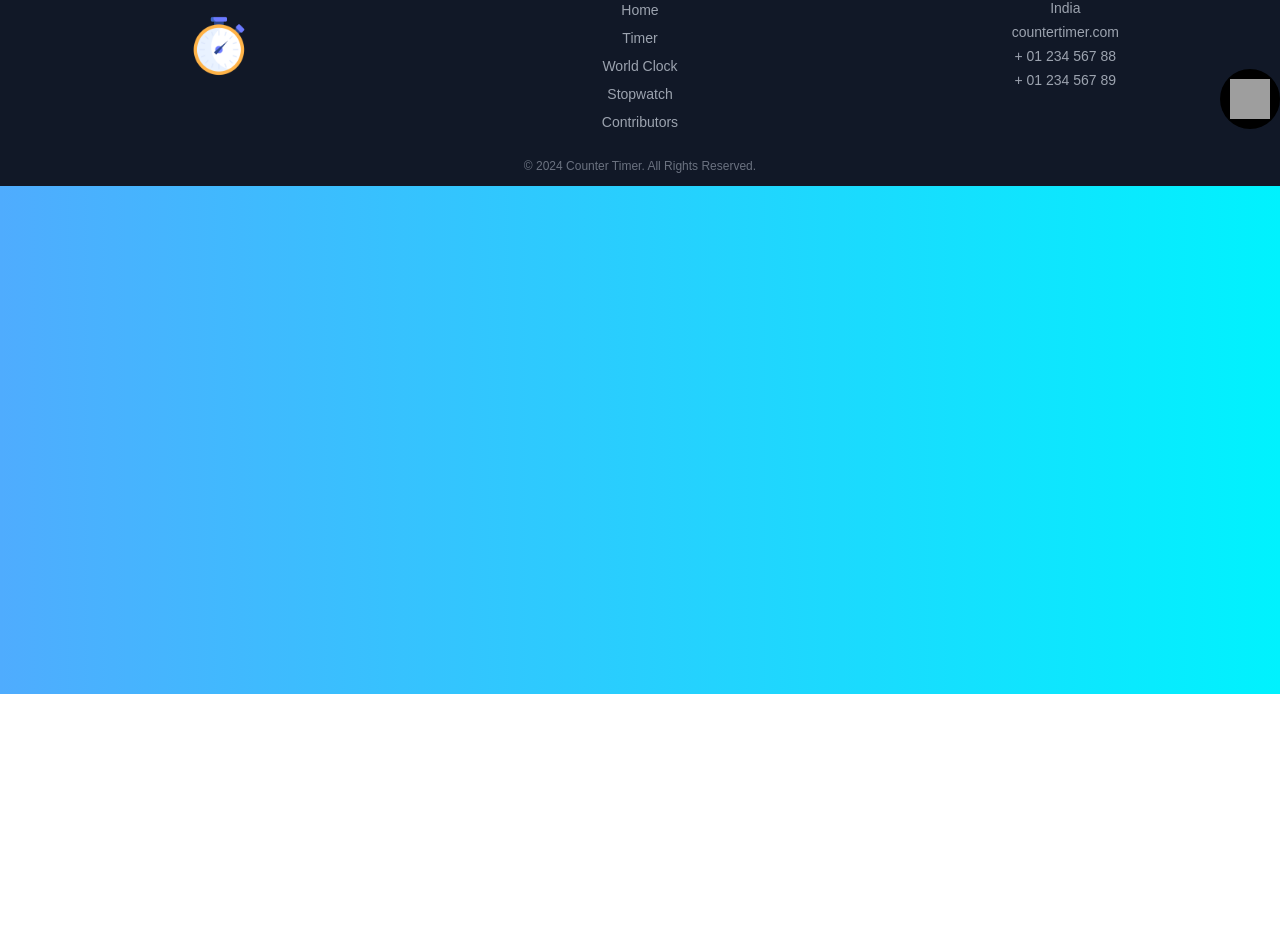
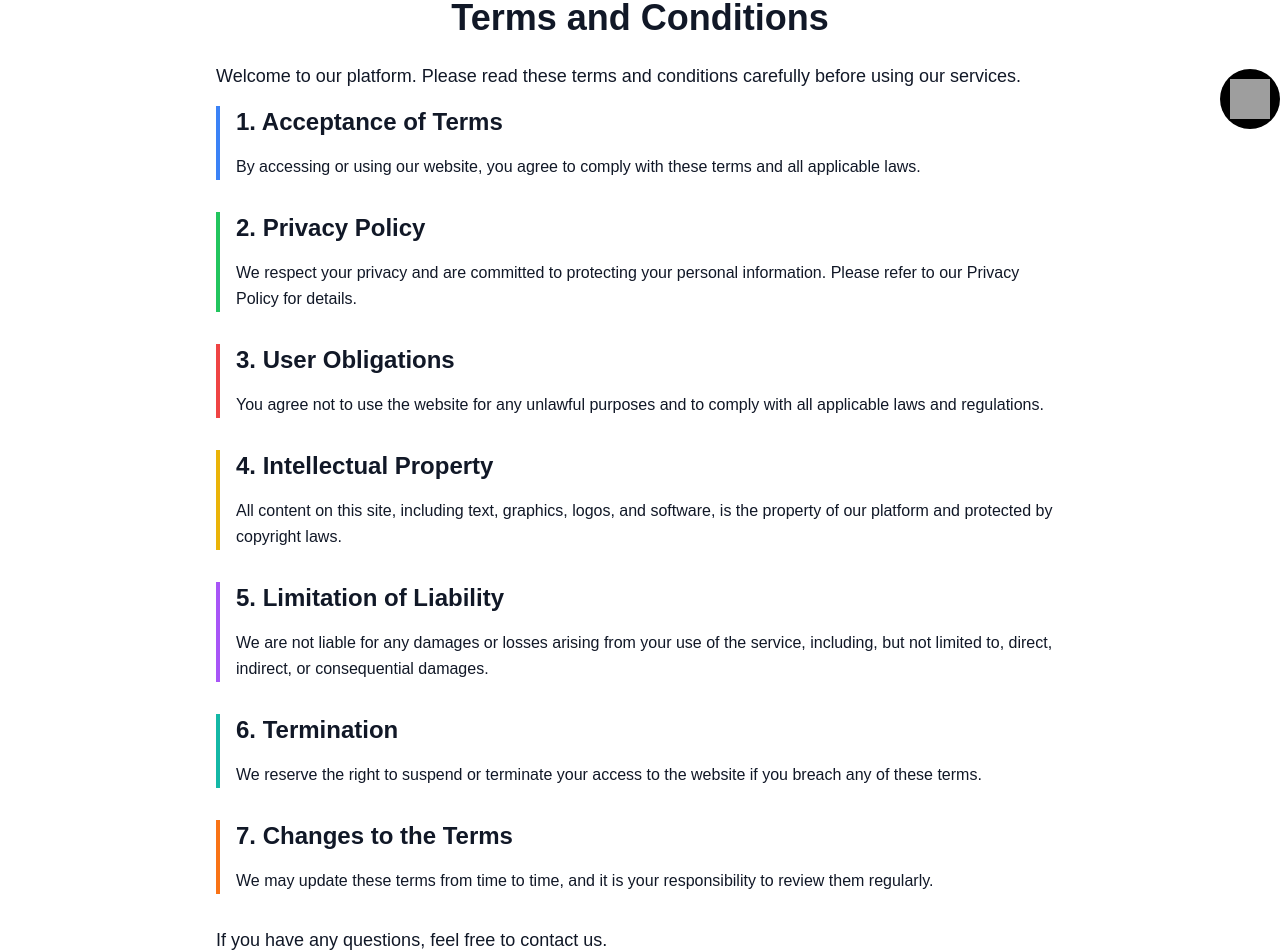
Before and after one commit to param-code/counter-app, a React (Vite) app: page /terms in a window 1280 px wide. Before the commit this address had no page. Shown: the part 106-1058 px from the top of the page. Before the commit the page ends 800 px from the top, so only its background shows below. Built offline with nearby package versions, Linux system fonts and the light colour scheme; grey boxes are pictures that could not be loaded.

Commit message:
added terms and conditions

```diff
--- a/src/App.jsx
+++ b/src/App.jsx
@@ -17,6 +17,8 @@ import About from './components/About';
 // import Footer from './Footer'; // Import the Footer component
 import Template from "./components/Auth/Template";
 import WorkTracker from "./pages/WorkTracker";
+import TermsPage from './pages/TermsPage';
+
 const App = () => {
 
     return (
@@ -28,6 +30,7 @@ const App = () => {
                 <Routes>
                     <Route path="/" element={<AutoCounterPage />} />
                     <Route path="/timer" element={<TimerPage />} />
+                    <Route path="/terms" element={<TermsPage />} />
                     {/* <Route path="/signup" element={<SignUpPage />} /> */}
                     <Route path="/WorldClock" element={<WorldClockPage />} />
                     <Route path="/counter" element={<Counter />} />
--- a/src/components/Footer.jsx
+++ b/src/components/Footer.jsx
@@ -148,9 +148,10 @@ const Footer = () => {
       </div>
       {/* Footer Bottom */}
       <div className="bg-gray-900 py-1 text-center">
-        {" "}
+      <a href="/terms" className="text-xs text-gray-500 hover:text-white">Terms and Conditions</a>
+
         {/* Reduced padding */}
-        <p className="text-xs text-gray-500 hover:text-white cursor-pointer">
+        <p className="text-xs text-gray-500">
           © 2024 Counter Timer. All Rights Reserved.
         </p>
       </div>
--- /dev/null
+++ b/src/pages/TermsPage.jsx
@@ -0,0 +1,77 @@
+import { useState } from "react";
+import Navbar from "../components/navbar";
+
+function TermsAndConditions() {
+  const [theme, setTheme] = useState("light");
+
+  const toggleTheme = () => {
+    setTheme((prev) => (prev === "dark" ? "light" : "dark"));
+  };
+
+  return (
+    <div className={theme === "dark" ? "bg-gray-800 text-white" : "bg-white text-gray-900"}>
+      <Navbar toggleTheme={toggleTheme} />
+      <section className="terms-conditions-container max-w-4xl mx-auto px-6 py-10">
+        <h1 className="text-4xl font-bold mb-6 text-center">Terms and Conditions</h1>
+        <p className="text-lg mb-4">
+          Welcome to our platform. Please read these terms and conditions carefully before using our services.
+        </p>
+
+        <div className="border-l-4 border-blue-500 pl-4 mb-8">
+          <h2 className="text-2xl font-semibold mb-4">1. Acceptance of Terms</h2>
+          <p className="text-base leading-relaxed mb-4">
+            By accessing or using our website, you agree to comply with these terms and all applicable laws.
+          </p>
+        </div>
+
+        <div className="border-l-4 border-green-500 pl-4 mb-8">
+          <h2 className="text-2xl font-semibold mb-4">2. Privacy Policy</h2>
+          <p className="text-base leading-relaxed mb-4">
+            We respect your privacy and are committed to protecting your personal information. Please refer to our Privacy Policy for details.
+          </p>
+        </div>
+
+        <div className="border-l-4 border-red-500 pl-4 mb-8">
+          <h2 className="text-2xl font-semibold mb-4">3. User Obligations</h2>
+          <p className="text-base leading-relaxed mb-4">
+            You agree not to use the website for any unlawful purposes and to comply with all applicable laws and regulations.
+          </p>
+        </div>
+
+        <div className="border-l-4 border-yellow-500 pl-4 mb-8">
+          <h2 className="text-2xl font-semibold mb-4">4. Intellectual Property</h2>
+          <p className="text-base leading-relaxed mb-4">
+            All content on this site, including text, graphics, logos, and software, is the property of our platform and protected by copyright laws.
+          </p>
+        </div>
+
+        <div className="border-l-4 border-purple-500 pl-4 mb-8">
+          <h2 className="text-2xl font-semibold mb-4">5. Limitation of Liability</h2>
+          <p className="text-base leading-relaxed mb-4">
+            We are not liable for any damages or losses arising from your use of the service, including, but not limited to, direct, indirect, or consequential damages.
+          </p>
+        </div>
+
+        <div className="border-l-4 border-teal-500 pl-4 mb-8">
+          <h2 className="text-2xl font-semibold mb-4">6. Termination</h2>
+          <p className="text-base leading-relaxed mb-4">
+            We reserve the right to suspend or terminate your access to the website if you breach any of these terms.
+          </p>
+        </div>
+
+        <div className="border-l-4 border-orange-500 pl-4 mb-8">
+          <h2 className="text-2xl font-semibold mb-4">7. Changes to the Terms</h2>
+          <p className="text-base leading-relaxed mb-4">
+            We may update these terms from time to time, and it is your responsibility to review them regularly.
+          </p>
+        </div>
+
+        <p className="text-lg">
+          If you have any questions, feel free to contact us.
+        </p>
+      </section>
+    </div>
+  );
+}
+
+export default TermsAndConditions;
```
